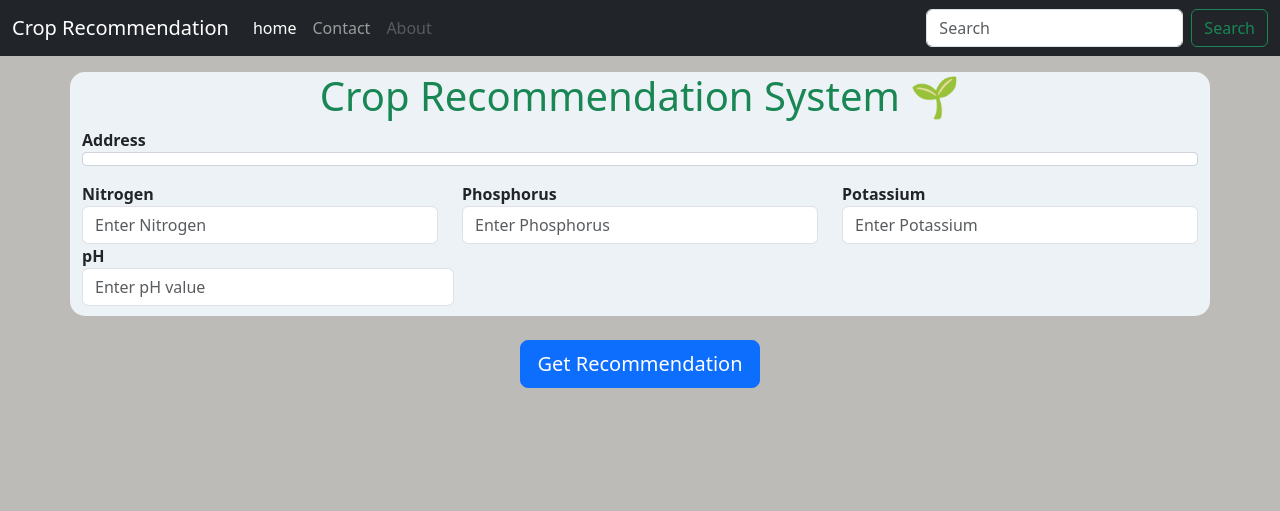
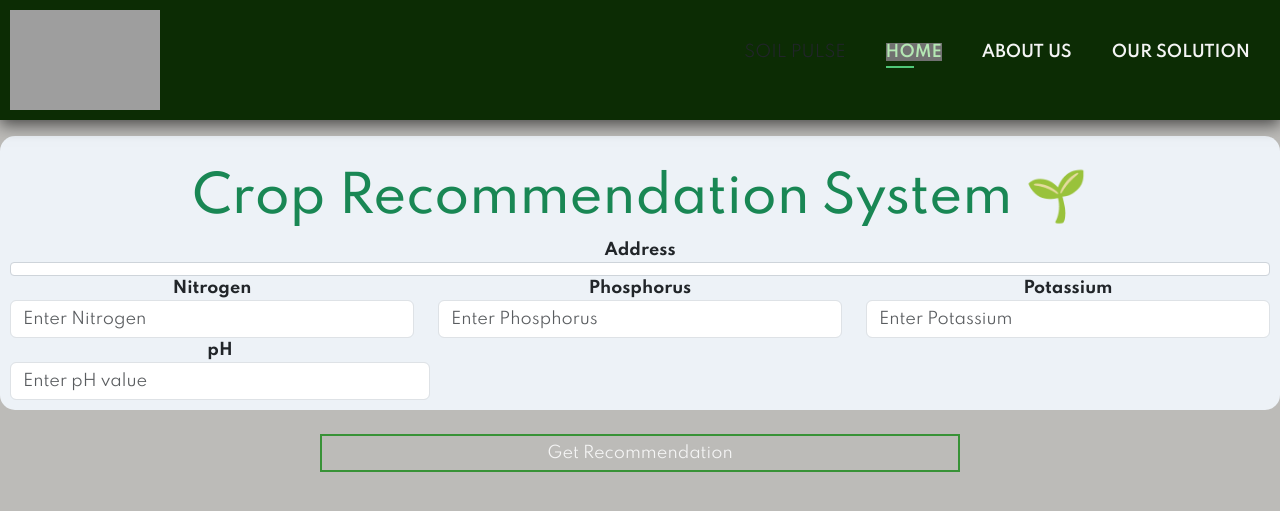
Before and after one commit to Tarun-space-S/Agri_App_Flask, a Flask app: page /model in a window 1280 px wide. Shown: the top 511 px of the page. Run offline with Flask 3, Linux system fonts and the light colour scheme; parts of the project's set-up code (start-up, migrations or seed data) failed here and were passed over; grey boxes are pictures that could not be loaded.

Commit message:
new branch

```diff
--- /dev/null
+++ b/app/static/css/ashwathy.css
@@ -0,0 +1,451 @@
+@import url("https://fonts.googleapis.com/css2?family=Spartan:wght@100;200;300;400;500;600;700;800;900&display=swap");
+* {
+  margin: 0;
+  padding: 0;
+  box-sizing: border-box;
+  font-family: "Spartan", sans-serif;
+}
+
+html {
+  scroll-behavior: smooth;
+
+}
+
+/* Global Styles */
+
+h1 {
+  font-size: 50px;
+  line-height: 64px;
+  color: #222;
+}
+
+h2 {
+  font-size: 46px;
+  line-height: 54px;
+  color: #222;
+}
+
+h4 {
+  font-size: 20px;
+  color: #222;
+}
+
+h6 {
+  font-weight: 700;
+  font-size: 12px;
+}
+
+body {
+    width: 100%;
+    background-color:rgb(80, 200, 120);
+  }
+#header {
+    display:flex;
+    align-items: center;
+    justify-content: space-between;
+    /*bringd the whole thing under box bar*/
+    padding:10px 10px;
+    background-color: #0C2C04;
+    box-shadow: 0 5px 15px rgb(0,0,0,0.6);
+    z-index: 999;
+    position:sticky;
+    top:0;
+    left:0;
+}
+#navbar{
+    /*makes it from colum to row rgb(172,204,171)*/
+    display:flex;
+    align-items: center;
+    justify-content: space-between;
+}
+
+#navbar li{
+    /*this is used to remove the bullet points and add space*/
+    list-style: none;
+    padding: 0 20px;
+    position:relative;
+}
+
+#navbar li a{
+    text-decoration: none;/*removes underline*/
+    font-size:16px ;
+    font-weight:600;
+    color: whitesmoke;
+    /*the hover changes colour fast so we add time limit*/
+    transition: 0.2s ease;
+}
+#navbar li a:hover,
+#navbar li a.active/*this is to highlight in which page we currently are in*/
+{
+    /*its a attempt to change colour of text when u hover over it*/
+    color:rgb(180,231,179);
+}
+#navbar li a.active::after,
+#navbar li a:hover::after
+{
+    content:"";
+    width:30%;
+    height:2px;
+    background:	rgb(80, 200, 120);
+    position:absolute;/*first add this in the parent class that is li thing position:relative*/
+    bottom:-4px;
+    left:20px;
+}
+
+
+#prediction{
+    background-color:	rgb(80, 200, 120);
+    height:100vh;
+    width:100%
+
+}
+
+/*animation part*/
+* {box-sizing: border-box;}
+body {font-family: Verdana, sans-serif;}
+.mySlides {display: none;}
+img {vertical-align: middle;}
+
+/* Slideshow container */
+.slideshow-container {
+  max-width: 1800px;
+  position: relative;
+  margin: auto;
+}
+
+/* The dots/bullets/indicators */
+.dot {
+  height: 15px;
+  width: 15px;
+  margin: 0 2px;
+  background-color: #bbb;
+  border-radius: 50%;
+  display: inline-block;
+  transition: background-color 0.1s ease;
+}
+
+.active {
+  background-color: #717171;
+}
+
+/* Fading animation */
+.fade {
+  animation-name: fade;
+  animation-duration: 7s;
+}
+
+@keyframes fade {
+  from {opacity: .9}
+  to {opacity: 1}
+}
+
+/* On smaller screens, decrease text size */
+@media only screen and (max-width: 300px) {
+  .text {font-size: 11px}
+}
+
+#product1 {
+  text-align: center;
+}
+
+#product1 .text h2{
+    font-family: Cambria, Cochin, Georgia, Times, 'Times New Roman', serif;
+    font-size:50px ;
+    font-weight:600;
+}
+
+#product1 .pro-container{
+  display: flex;
+  justify-content:space-between;
+  padding-top:20px;
+  flex-wrap:wrap;
+}
+#product1 .pro{
+    width: 23%;
+    min-width:250px;
+    padding: 10px 12px;
+    background-color: rgb(187, 240, 187);
+    border:lid solid palevioletred;
+    border-radius: 25px;
+    cursor:pointer;
+    box-shadow: 20px 20px 30px rgba(0,0,0,0.02);
+    margin:15px 0;
+    transition:0.3 ease;
+    position :relative;
+}
+#product1 .try h3{
+  font-size:20px;
+  font-family: fantasy;
+  font-weight: 300;
+}
+
+#product1 .pro:hover{
+  box-shadow: 20px 20px 30px rgba(45, 36, 36, 0.5);
+}
+
+#product1 .pro img{
+  width: 100%;
+  border-radius:20px;
+}
+
+
+#product1 .pro .des p{
+  padding-top:7px;
+  font-size:14px;
+  font-weight:600;
+  color: brown
+}
+
+#product1 .pro .cart{
+  width:40px;
+  height:40px;
+  line-height:40px;
+  border-radius: 50px;
+  background-color: #ead1dd;
+  font-weight: 500;
+  position :absolute; /*this is a child class and puts else where to correct this we need to appned thi sin the parent class that is the pro elem tag*/
+  bottom: 20px;
+  right:10px;
+}
+
+/*alligning all the products side by side instead of down down by doing the same produc pro part for all 9 products*/
+
+#vedio .text1 h2{
+    font-family: Cambria, Cochin, Georgia, Times, 'Times New Roman', serif;
+    font-size:50px ;
+    font-weight:600;
+    padding-top: 30px;
+    padding-bottom: 30px;
+    padding-left: 5px;
+    padding-right: 5px;
+
+}
+.container {
+    display: flex;
+    width: 80%;
+    margin: 0 auto;
+    background: url('greenery-background.jpg') center center no-repeat;
+    background-size: cover;
+    box-shadow: 0 2px 4px rgba(0, 0, 0, 0.1);
+    border-radius: 5px;
+}
+
+.video {
+    flex: 1;
+    padding: 20px;
+}
+
+.video video {
+    width: 100%;
+    border-radius: 5px;
+    box-shadow: 0 0 10px rgba(0, 0, 0, 0.2);
+}
+
+.text {
+    flex: 1;
+    padding: 20px;
+}
+
+.text h1 {
+    font-size: 24px;
+    color: #333;
+    margin-top: 0;
+}
+
+.text p {
+    font-size: 16px;
+    color: #666;
+}
+/*banner part*/
+.banner {
+    background-color: #4CAF50; /* Green background color */
+    color: white; /* Text color */
+    padding: 20px; /* Padding for the content inside the banner */
+    text-align: center; /* Center-align text */
+  }
+
+  /* CSS for the button */
+  .btn {
+    background-color: #008C00; /* Darker green for the button */
+    color: white; /* Text color for the button */
+    padding: 10px 20px; /* Padding for the button */
+    text-decoration: none; /* Remove underlines from links */
+    border: none; /* Remove border */
+    border-radius: 5px; /* Rounded corners */
+    cursor: pointer; /* Change cursor to a hand on hover */
+  }
+  /*LOCATION*/
+@import url('https://fonts.googleapis.com/css2?family=Roboto:wght@300;400;500;700&display=swap');
+
+#Lbody {
+    background-image: url('./images/weather1.jpg');
+    background-size: cover;
+    background-repeat: no-repeat;
+    margin: 0;
+    padding: 0;
+    height: 100vh;
+    font-family: 'Roboto', sans-serif; /* Use the imported font */
+    color: #FFF; /* Set a default light text color for better contrast against the background */
+    display: flex;
+    flex-direction: column;
+    align-items: center;
+    justify-content: center;
+}
+
+#locationData {
+    background-color: rgba(0, 0, 0, 0.6); /* semi-transparent black */
+    padding: 15px;
+    border-radius: 5px;
+    margin: 10px;
+    max-width: 80%; /* Avoid stretching too wide on larger screens */
+    text-align: center;
+}
+
+#myLButton, .Lprimary {
+    background-color: transparent;
+    border: 2px solid green;
+    padding: 10px 20px;
+    font-size: 18px;
+    cursor: pointer;
+    transition: background-color 0.3s, transform 0.3s; /* Transition for smoother color change and button press */
+}
+
+#myLButton:hover, .Lprimary:hover {
+    background-color: rgba(0, 128, 0, 0.7); /* semi-transparent green on hover */
+}
+
+#myLButton:active, .Lprimary:active {
+    transform: scale(0.95); /* Button press effect */
+}
+
+.Lprimary {
+    margin-top: 20px;
+    border-color: rgba(0, 128, 0, 0.7); /* Match text color for consistency */
+}
+
+.Lcontainer {
+    display: flex;
+    justify-content: center;
+    width: 100%;
+}
+/*WEATHER*/
+#Wbody {
+    font-family: 'Arial', sans-serif;
+    background: url('img2.jpg') no-repeat center center fixed;
+    -webkit-background-size: cover;
+    -moz-background-size: cover;
+    -o-background-size: cover;
+    background-size: cover;
+    color: #4a4a4a; /* Earthy text color */
+    font-size: 18px; /* Increased font size */
+}
+
+/* Table Styles */
+table {
+    border-collapse: collapse;
+    width: 80%;
+    margin: 20px auto;
+    background-color: rgba(255, 255, 255, 0.8);
+    box-shadow: 0px 0px 15px 0px rgba(0, 0, 0, 0.2);
+}
+
+th, td {
+    border: 1px solid #8a8a8a;
+    padding: 15px; /* Adjusted padding for increased font size */
+    text-align: left;
+}
+
+th {
+    background-color: #cfd8dc;
+    color: #2e7d32;
+}
+
+tr:nth-child(even) {
+    background-color: #e8f5e9;
+}
+
+tr:hover {
+    background-color: #a5d6a7;
+}
+/* Button Styles */
+#Wbutton {
+    background-color: transparent;
+    border: 2px solid green;
+    padding: 10px 20px;
+    font-size: 20px; /* Increased font size for buttons */
+    cursor: pointer;
+    transition: background-color 0.3s, transform 0.3s;
+    margin: 0 10px; /* Horizontal margin to space out buttons */
+}
+
+#Wbutton:hover {
+    background-color: rgba(0, 128, 0, 0.7);
+}
+
+#Wbutton:active {
+    transform: scale(0.95);
+}
+
+#Wbutton {
+    border-color: rgba(0, 128, 0, 0.7);
+}
+/*INDEX*/
+.text-success {
+  color: mediumseagreen;
+  text-align: center;
+  margin-top: 20px; /* Add margin to the top for spacing */
+}
+.Icard {
+  margin: 20px auto;
+  color: white;
+  background-color: #343a40;
+  border: none;
+  border-radius: 15px;
+  width: 18rem;
+}
+
+.Icontainer {
+  background: #edf2f7;
+  font-weight: bold;
+  padding: 10px;
+  border-radius: 15px;
+  margin-top: 20px;
+  text-align: center; /* Center-align the content */
+}
+
+.Icontainer p {
+  margin-bottom: 0;
+}
+
+label {
+  font-weight: bold;
+}
+
+#Ibody {
+  background: #BCBBB8;
+}
+
+.Iprimary {
+  background-color: transparent;
+  border: 2px solid green;
+  padding: 5px 10px;
+  font-size: 16px;
+  cursor: pointer;
+  transition: background-color 0.3s, transform 0.3s;
+  margin: 0 auto;
+  display: block;
+  width: 50%; /* Reduce the width to 50% to make the buttons shorter */
+}
+
+.Iprimary:hover {
+  background-color: rgba(0, 128, 0, 0.7);
+}
+
+.Iprimary:active {
+  transform: scale(0.95);
+}
+
+.Iprimary {
+  border-color: rgba(0, 128, 0, 0.7);
+  color: whitesmoke;
+}
--- a/app/templates/index.html
+++ b/app/templates/index.html
@@ -1,126 +1,139 @@
-<!doctype html>
+<!DOCTYPE html>
 <html lang="en">
 <head>
     <meta charset="utf-8">
     <meta name="viewport" content="width=device-width, initial-scale=1">
     <title>Bootstrap demo</title>
     <link href="https://cdn.jsdelivr.net/npm/bootstrap@5.3.0-alpha3/dist/css/bootstrap.min.css" rel="stylesheet" integrity="sha384-KK94CHFLLe+nY2dmCWGMq91rCGa5gtU4mk92HdvYe+M/SXH301p5ILy+dN9+nJOZ" crossorigin="anonymous">
+	<link rel="stylesheet" href="{{ url_for('static', filename='css/ashwathy.css') }}">
 </head>
-  <style>
-		h1 {
-			color: mediumseagreen;
-			text-align: center;
+<script>
+function checkPhValue() {
+    var pHInput = document.getElementById("Ph");
+    var pHAlert = document.getElementById("phAlert");
+    var pHValue = parseFloat(pHInput.value);
+    var getRecommendationButton = document.getElementById("getRecommendationButton");
+
+    if (isNaN(pHValue)) {
+        pHAlert.textContent = "Please enter a valid pH value.";
+        getRecommendationButton.disabled = true; // Disable the button
+    } else if (pHValue < 0 || pHValue > 14) {
+        pHAlert.textContent = "pH value must be between 0 and 14.";
+        getRecommendationButton.disabled = true; // Disable the button
+    } else {
+        pHAlert.textContent = ""; // Clear the alert message
+        getRecommendationButton.disabled = false; // Enable the button
+    }
+}
+function checkPotassiumValue() {
+    var PotInput = document.getElementById("Potassium");
+    var PotAlert = document.getElementById("PotAlert");
+    var PotValue = parseFloat(PotInput.value);
+    var getRecommendationButton = document.getElementById("getRecommendationButton");
+
+    if (isNaN(PotValue)) {
+        PotAlert.textContent = "Please enter a valid potassium value.";
+        getRecommendationButton.disabled = true; // Disable the button
+    } else if (PotValue < 0 || PotValue > 10000) {
+        PotAlert.textContent = "Potassium value must be between 0 and 10000.";
+        getRecommendationButton.disabled = true; // Disable the button
+    } else {
+        PotAlert.textContent = ""; // Clear the alert message
+        getRecommendationButton.disabled = false; // Enable the button
+    }
+}
+function checkNitrogenValue() {
+        var NitrogenInput = document.getElementById("Nitrogen");
+        var NitrogenAlert = document.getElementById("NitrogenAlert");
+        var NitrogenValue = parseFloat(NitrogenInput.value);
+        var getRecommendationButton = document.getElementById("getRecommendationButton");
+
+        if (isNaN(NitrogenValue)) {
+            NitrogenAlert.textContent = "Please enter a valid nitrogen value.";
+            getRecommendationButton.disabled = true;
+        } else if (NitrogenValue < 0 || NitrogenValue > 10000) {
+            NitrogenAlert.textContent = "Nitrogen value must be between 0 and 10000.";
+            getRecommendationButton.disabled = true;
+        } else {
+            NitrogenAlert.textContent = "";
+            getRecommendationButton.disabled = false;
+        }
     }
 
-		.warning {
-			color: red;
-			font-weight: bold;
-			text-align: center;
+    function checkPhosphorusValue() {
+        var PhosphorusInput = document.getElementById("Phosphorus");
+        var PhosphorusAlert = document.getElementById("PhosphorusAlert");
+        var PhosphorusValue = parseFloat(PhosphorusInput.value);
+        var getRecommendationButton = document.getElementById("getRecommendationButton");
+
+        if (isNaN(PhosphorusValue)) {
+            PhosphorusAlert.textContent = "Please enter a valid phosphorus value.";
+            getRecommendationButton.disabled = true;
+        } else if (PhosphorusValue < 0 || PhosphorusValue > 5000) {
+            PhosphorusAlert.textContent = "Phosphorus value must be between 0 and 5000.";
+            getRecommendationButton.disabled = true;
+        } else {
+            PhosphorusAlert.textContent = "";
+            getRecommendationButton.disabled = false;
         }
-		.card{
-		margin-left:410px;
-		margin-top: 20px;
-		color: white;
     }
-		.container{
-		background:#edf2f7;
-		font-weight: bold;
-		padding-bottom:10px;
-		border-radius: 15px;
-		}
-	</style>
-
-
-
-
+</script>
 <body style="background:#BCBBB8">
-  <!--=======================navbar=====================================================-->
-<nav class="navbar navbar-expand-lg navbar-dark bg-dark">
-  <div class="container-fluid">
-    <a class="navbar-brand" href="/">Crop Recommendation</a>
-    <button class="navbar-toggler" type="button" data-bs-toggle="collapse" data-bs-target="#navbarSupportedContent" aria-controls="navbarSupportedContent" aria-expanded="false" aria-label="Toggle navigation">
-      <span class="navbar-toggler-icon"></span>
-    </button>
-    <div class="collapse navbar-collapse" id="navbarSupportedContent">
-      <ul class="navbar-nav me-auto mb-2 mb-lg-0">
-        <li class="nav-item">
-          <a class="nav-link active" aria-current="page" href="#">home</a>
-        </li>
-        <li class="nav-item">
-          <a class="nav-link" href="#">Contact</a>
-        </li>
-        <li class="nav-item">
-          <a class="nav-link disabled">About</a>
-        </li>
+<section id="header">
+    <a href="#"><img src="images\logo_f1.png" class="logo" alt="" height="100" width="150"></a>
+    <div>
+        <ul id="navbar">
+            <li>SOIL PULSE</li>
+            <li><a class="active" href="index.html">HOME</a></li>
+            <li><a href="crop.html">ABOUT US</a></li>
+            <li><a href="blog.html">OUR SOLUTION<i class="fa-sharp fa-light fa-seedling"></i></a></li>
         </ul>
-      <form class="d-flex" role="search">
-        <input class="form-control me-2" type="search" placeholder="Search" aria-label="Search">
-        <button class="btn btn-outline-success" type="submit">Search</button>
-      </form>
     </div>
-  </div>
-</nav>
-<!--==========================================================================================-->
-  <div class="container my-3 mt-3">
+</section>
+<div id="Ibody">
+    <div class="Icontainer my-3 mt-3">
         <h1 class="text-success">Crop Recommendation System <span class="text-success">🌱</span></h1>
-
-<!--      adding form-->
-
         <label for="address">Address</label>
-	<p id="Address" class="form-control" style="border: 1px solid #ced4da; padding: 0.375rem 0.75rem; border-radius: 0.25rem;">{{response_data['address']}}</p>
+        <p id="Address" class="form-control"
+           style="border: 1px solid #ced4da; padding: 0.375rem 0.75rem; border-radius: 0.25rem;">{{response_data['address']}}</p>
 
 
         <form action="/predict" method="POST">
             <div class="row">
                 <div class="col-md-4">
                     <label for="Nitrogen">Nitrogen</label>
-					<input type="number" id="Nitrogen" name="Nitrogen" placeholder="Enter Nitrogen" class="form-control" required step="0">
+                    <input type="number" id="Nitrogen" name="Nitrogen" placeholder="Enter Nitrogen"
+                           class="form-control" required step="0" onblur="checkNitrogenValue()">
+						   <p id="NitrogenAlert" style="color:red;"></p>
                 </div>
                 <div class="col-md-4">
                     <label for="Phosporus">Phosphorus</label>
-					<input type="number" id="Phosphorus" name="Phosphorus" placeholder="Enter Phosphorus" class="form-control" required step="00">
+                    <input type="number" id="Phosphorus" name="Phosphorus" placeholder="Enter Phosphorus"
+                           class="form-control" required step="00"  onblur="checkPhosphorusValue()">
+						   <p id="PhosphorusAlert" style="color:red;"></p>
                 </div>
                 <div class="col-md-4">
                     <label for="Potassium">Potassium</label>
-					<input type="number" id="Potassium" name="Potassium" placeholder="Enter Potassium" class="form-control" required step="0">
+                    <input type="number" id="Potassium" name="Potassium" placeholder="Enter Potassium"
+                           class="form-control" required step="0" onblur="checkPotassiumValue()">
+						   <p id="PotAlert" style="color:red;"></p>
+
+
                 </div>
             </div>
-
-          <!-- <div class="row mt-4">
-				<div class="col-md-4">
-					<label for="Temperature">Temperature</label>
-					<input type="number" step="0.01" id="Temperature" name="Temperature" placeholder="Enter Temperature in °C" class="form-control" required step="0">
-				</div>
-         -->
-				<!-- <div class="col-md-4">
-					<label for="Humidity">Humidity</label>
-					<input type="number" step="0.01" id="Humidity" name="Humidity" placeholder="Enter Humidity in %" class="form-control" required step="0">
-				</div> -->
             <div class="col-md-4">
                 <label for="pH">pH</label>
-					<input type="number" step="0.01" id="Ph" name="Ph" placeholder="Enter pH value" class="form-control" required step="0">
+                <input type="number" step="0.01" id="Ph" name="Ph" placeholder="Enter pH value"
+                       class="form-control" required step="0" onblur="checkPhValue()">
+					   <p id="phAlert" style="color:red;"></p>
             </div>
             </div>
-
-      <!-- <div class="row mt-4">
-				<div class="col-md-4">
-					<label for="Rainfall">Rainfall</label>
-					<input type="number" step="0.01" id="Rainfall" name="Rainfall" placeholder="Enter Rainfall in mm" class="form-control" required>
-				</div>
-			</div> -->
-
-
-
-
             <div class="row mt-4">
-
                 <div class="col-md-12 text-center">
-				<button type="submit" class="btn btn-primary btn-lg">Get Recommendation</button>
+                    <button type="submit" class="Iprimary" id="getRecommendationButton">Get Recommendation</button>
                 </div>
             </div>
         </form>
-
-
 
        {% if response_data['result'] %}
 		<div class="card bg-dark" style="width: 18rem;">
@@ -132,8 +145,10 @@
 		</div>
 	   {% endif %}
   </div>
+
+
   {%if response_data['main_crop'] %}
-  <button><a href="/subcrops">Get Sub Crops</a></button>
+  <button class="Iprimary" onclick="window.location.href='/subcrops';">Get Sub Crops</button>
   {% endif %}
   {% if response_data['sub_crops'] %}
   <table>
@@ -149,7 +164,7 @@
 
 
   {% if response_data['sub_crops']%}
-  <button><a href="/market">Proceed to market</a></button>
+  <button class="Iprimary" onclick="window.location.href='/market';">Proceed To Market</button>
   {% endif %}
 
 
```
Lines whose indentation alone changed are shown as unchanged.
